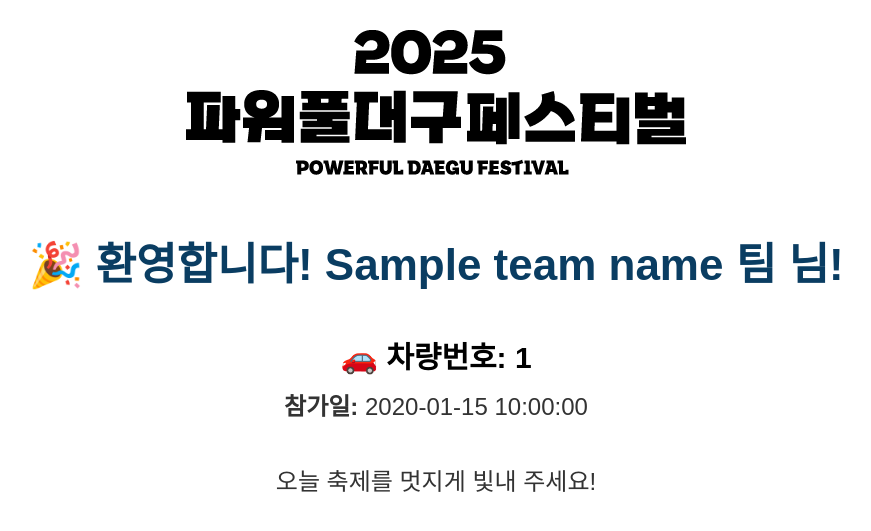
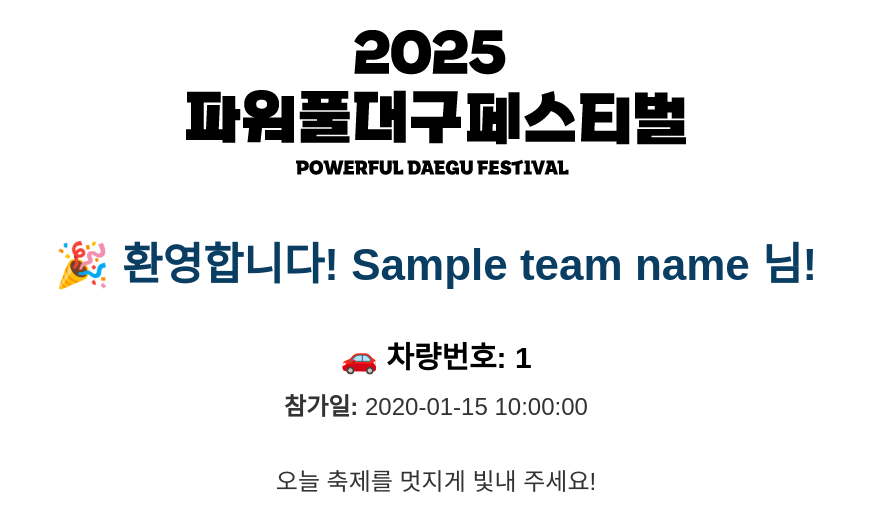
Before and after one commit to ahnonine/pdf_parking, a Flask app: template templates/result.html in a window 1280 px wide. Shown: the top 531 px of the page, without its empty margins (204-1075 px from the left). Run offline with Flask 3, Linux system fonts and the light colour scheme; the template is opened without the code that fills it: most values are stand-ins (such as "Sample title", 1, 10 or a date in 2020).

Commit message:
Update result.html

```diff
--- a/templates/result.html
+++ b/templates/result.html
@@ -51,7 +51,7 @@
 
     <img src="{{ url_for('static', filename='images/welcome_image.png') }}" alt="Welcome Image">
 
-    <h1>🎉 환영합니다! {{ team_name }} 팀 님!</h1>
+    <h1>🎉 환영합니다! {{ team_name }} 님!</h1>
 
     <p style="font-size: 1.5em; font-weight: bold; color: black; margin-top: 40px;">
         🚗 차량번호: {{ car_number }}
```
